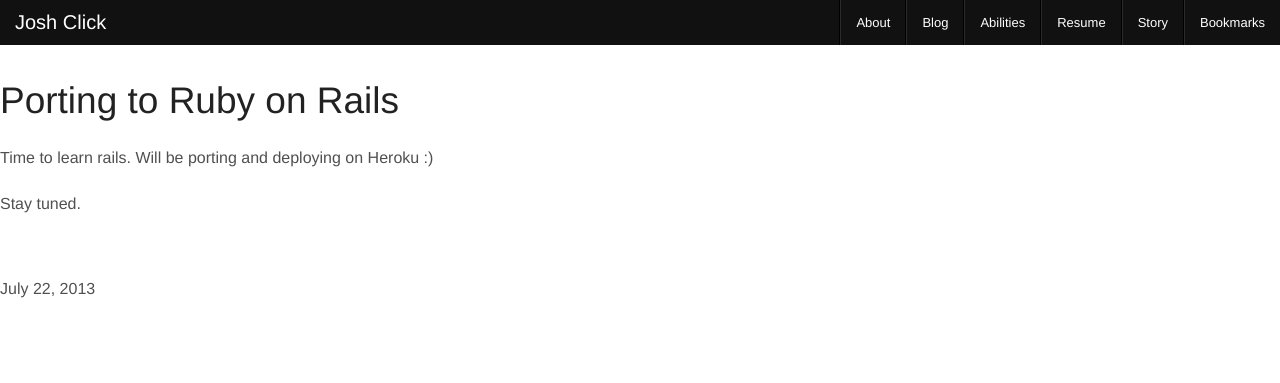
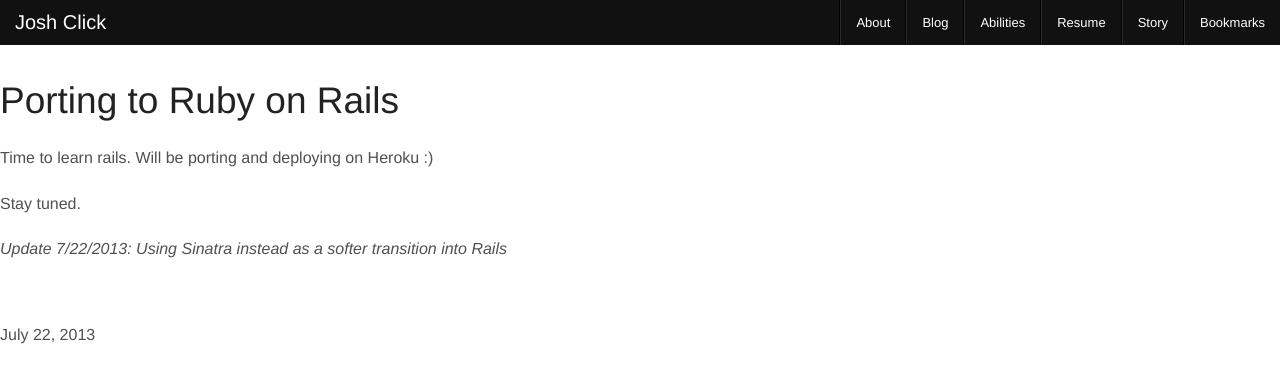
Before and after one commit to joshclick/joshclick.github.io, a Jekyll site: the page built from _posts/2013-07-22-porting-to-rails.md, in a window 1280 px wide. Shown: the top 383 px of the page. Built offline with Jekyll 4.4.1, drawn with Linux system fonts in a browser that asks for light colours.

Commit message:
updated post

```diff
--- a/_posts/2013-07-22-porting-to-rails.md
+++ b/_posts/2013-07-22-porting-to-rails.md
@@ -7,3 +7,5 @@ categories: blog
 Time to learn rails. Will be porting and deploying on Heroku :)
 
 Stay tuned.
+
+*Update 7/22/2013: Using Sinatra instead as a softer transition into Rails*
```
